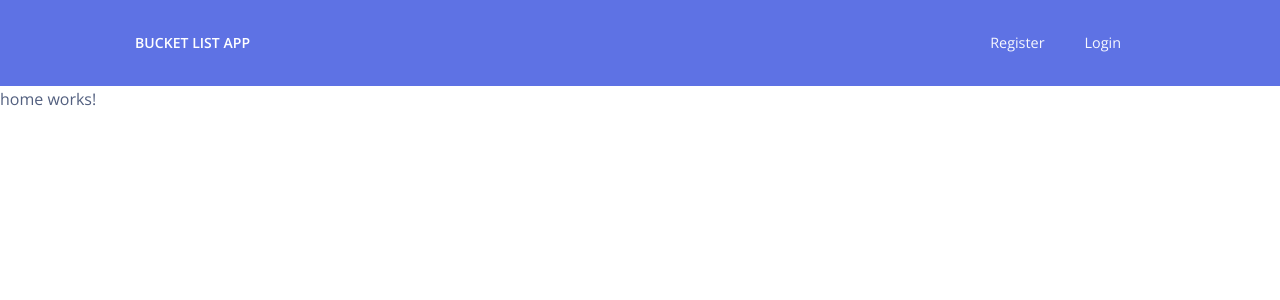
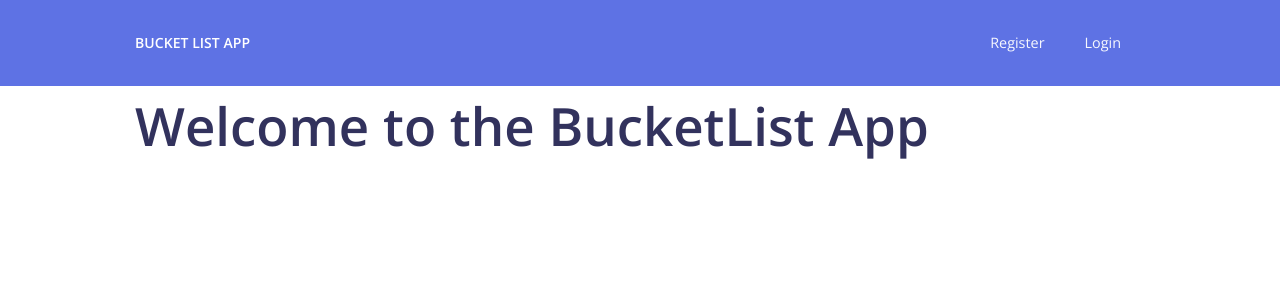
Before and after one commit to tobiamos/bucketlist-client, an Angular app: page / in a window 1280 px wide. Shown: the top 300 px of the page. Built offline with nearby package versions, Linux system fonts and the light colour scheme; some icons are missing.

Commit message:
add text in home component

```diff
--- a/src/app/home/home.component.html
+++ b/src/app/home/home.component.html
@@ -1,4 +1,4 @@
 <app-header></app-header>
-<p>
-  home works!
-</p>
+<div class="container">
+  <h1 class="display-1">Welcome to the BucketList App</h1>
+</div>
```
